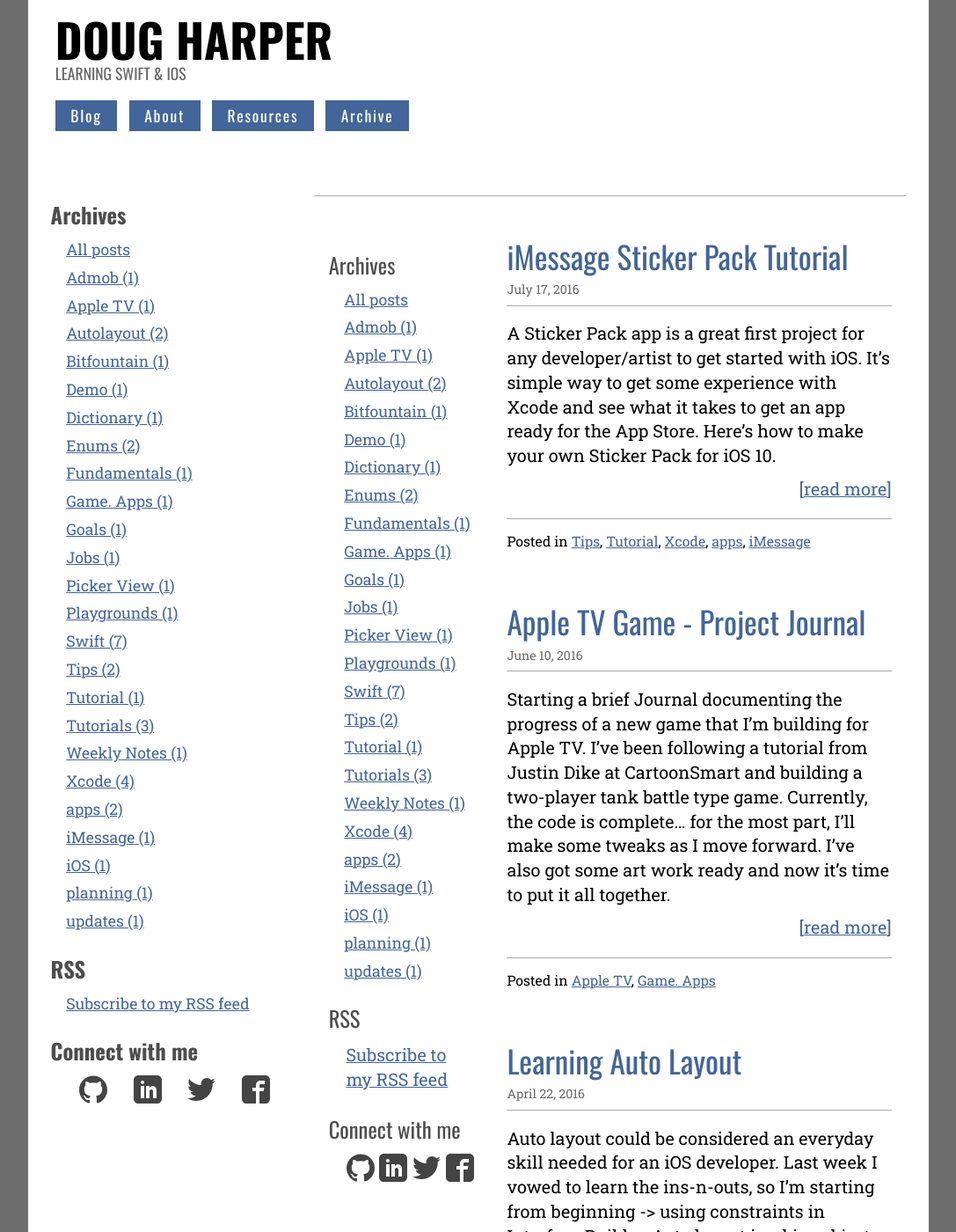
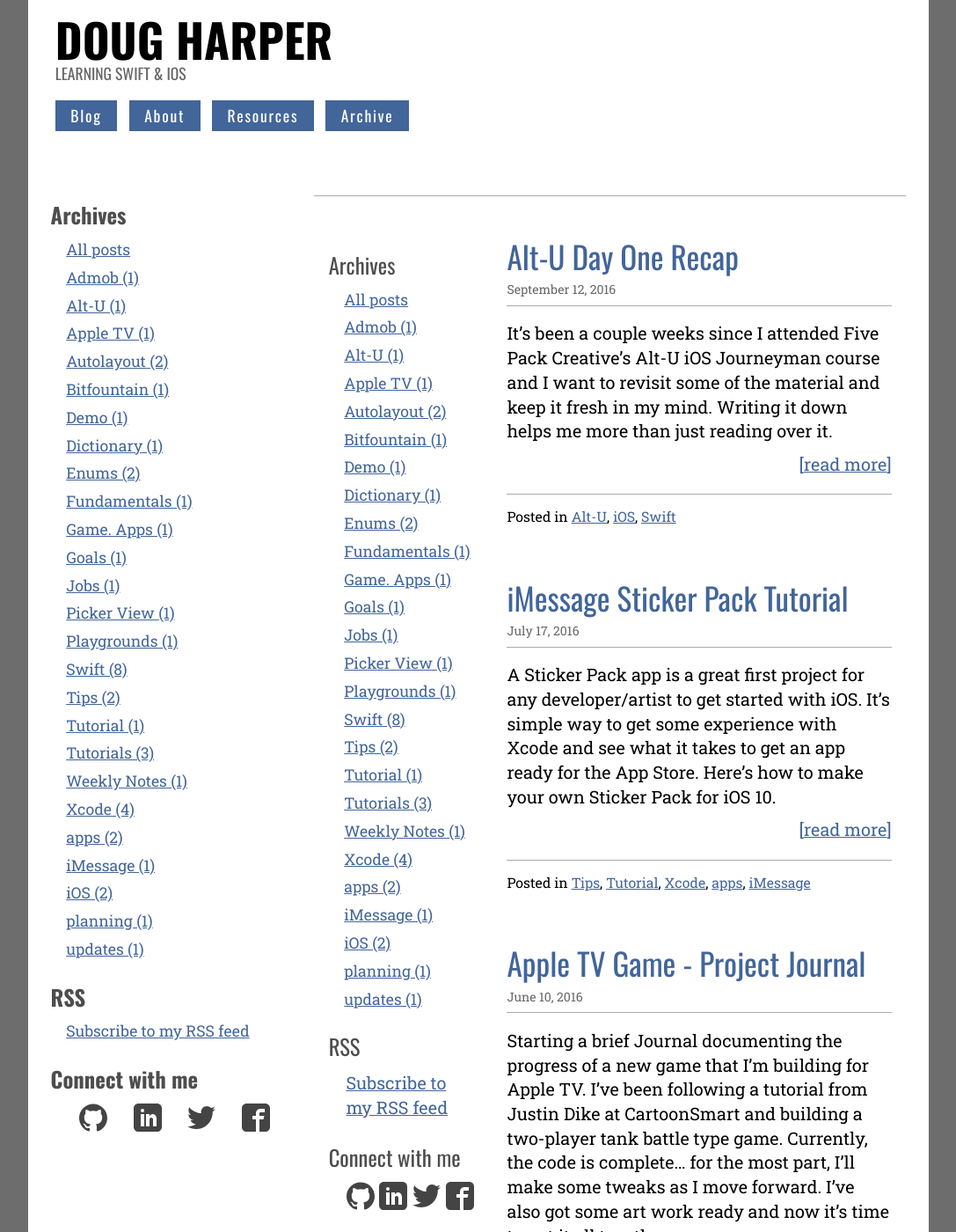
Before and after one commit to endodoug/endodoug.github.io, a Jekyll site: the page built from page.html, in a window 1280 px wide and 1400 px high. Shown: the whole window at 88% size, without its empty margins (96-1183 px from the left). Built offline with Jekyll 4.4.1, drawn with Linux system fonts in a browser that asks for light colours; some of the changed lines change nothing that is shown; some of the changed text lies outside the part shown.

Commit message:
published true
added link to 5pack

```diff
--- a/_posts/2016-09-12-alt-u-day-one.md
+++ b/_posts/2016-09-12-alt-u-day-one.md
@@ -4,10 +4,10 @@
 date: 2016-09-12
 author: Doug Harper
 tags: [Alt-U, iOS, Swift]
-published: false
+published: true
 ---
 
-It's been a couple weeks since I attended Five Pack Creative's Alt-U iOS Journeyman course and I want to revisit some of the material and keep it fresh in my mind.  Writing it down helps me more than just reading over it.
+It's been a couple weeks since I attended [Five Pack Creative's Alt-U iOS Journeyman](http://www.fivepackcreative.com/ios-journeyman/ "Alt-U iOS Journeyman") course and I want to revisit some of the material and keep it fresh in my mind.  Writing it down helps me more than just reading over it.
 
 ## Alt-U Day One
 
```
